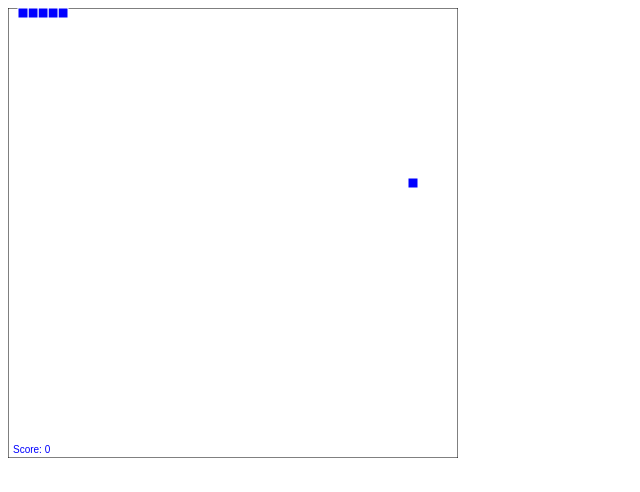
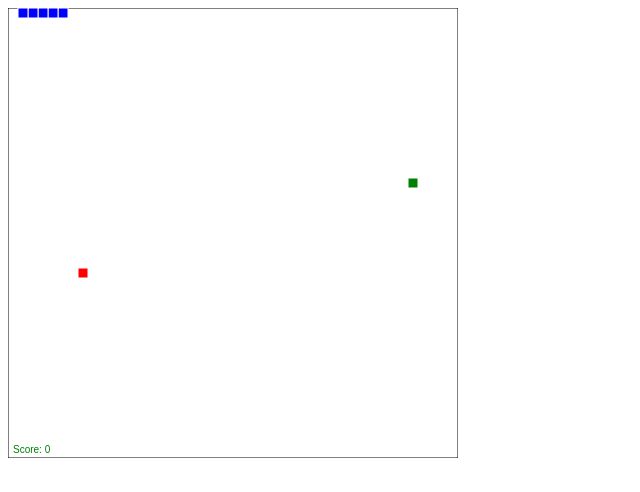
Before and after one commit to YuukiHikari9/Snake, a plain HTML site: page index.html in a window 1280 px wide. Shown: the full height of the page, 0-640 px from the left. Drawn offline with nearby package versions, Linux system fonts and the light colour scheme.

Commit message:
green food

```diff
--- a/index.html
+++ b/index.html
@@ -19,6 +19,7 @@ $(document).ready(function(){
 	var cw = 10;
 	var d;
 	var food;
+	var end;
 	var score;
 
 	//Lets create the snake now
@@ -28,6 +29,7 @@ $(document).ready(function(){
 	{
 		d = "right"; //default direction
 		create_snake();
+		create_end();
 		create_food(); //Now we can see the food particle
 		//finally lets display the score
 		score = 0;
@@ -60,7 +62,16 @@ $(document).ready(function(){
 		//This will create a cell with x/y between 0-44
 		//Because there are 45(450/10) positions accross the rows and columns
 	}
-
+	//Lets create the food now
+	function create_end()
+	{
+		end = {
+			x: Math.round(Math.random()*(w-cw)/cw),
+			y: Math.round(Math.random()*(h-cw)/cw),
+		};
+		//This will create a cell with x/y between 0-44
+		//Because there are 45(450/10) positions accross the rows and columns
+	}
 	//Lets paint the snake now
 	function paint()
 	{
@@ -107,6 +118,13 @@ $(document).ready(function(){
 			//Create new food
 			create_food();
 		}
+		if(nx == end.x && ny == end.y)
+		{
+			//restart game
+			init();
+			//Lets organize the code a bit now.
+			return;
+		}
 		else
 		{
 			var tail = snake_array.pop(); //pops out the last cell
@@ -120,23 +138,30 @@ $(document).ready(function(){
 		{
 			var c = snake_array[i];
 			//Lets paint 10px wide cells
-			paint_cell(c.x, c.y);
+			paint_cell(c.x, c.y, "blue");
 		}
 
 		//Lets paint the food
-		paint_cell(food.x, food.y);
+		paint_cell(food.x, food.y, "green");
 		//Lets paint the score
 		var score_text = "Score: " + score;
 		ctx.fillText(score_text, 5, h-5);
+
+		paint_cell(end.x, end.y, "red");
 	}
 
 	//Lets first create a generic function to paint cells
-	function paint_cell(x, y)
-	{
-		ctx.fillStyle = "blue";
-		ctx.fillRect(x*cw, y*cw, cw, cw);
+	function paint_cell(x, y, type)
+	{ if (type == "blue")
+		ctx.fillStyle = "blue ";
+	else if ( type == "red")
+		ctx.fillStyle = "red";
+	else if (type == "green")
+		ctx.fillStyle = "green";
+		ctx.fillRect(x*cw, y*cw, cw, cw,);
 		ctx.strokeStyle = "white";
 		ctx.strokeRect(x*cw, y*cw, cw, cw);
+
 	}
 
 	function check_collision(x, y, array)
```
